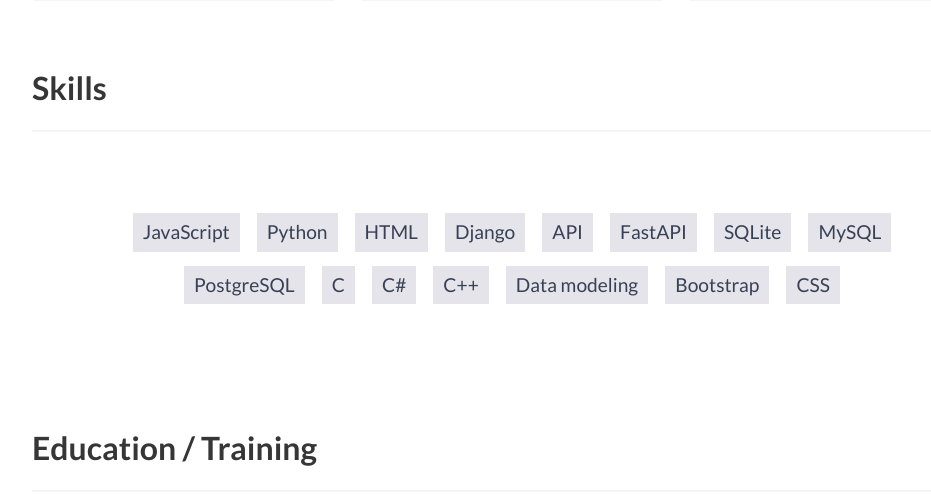
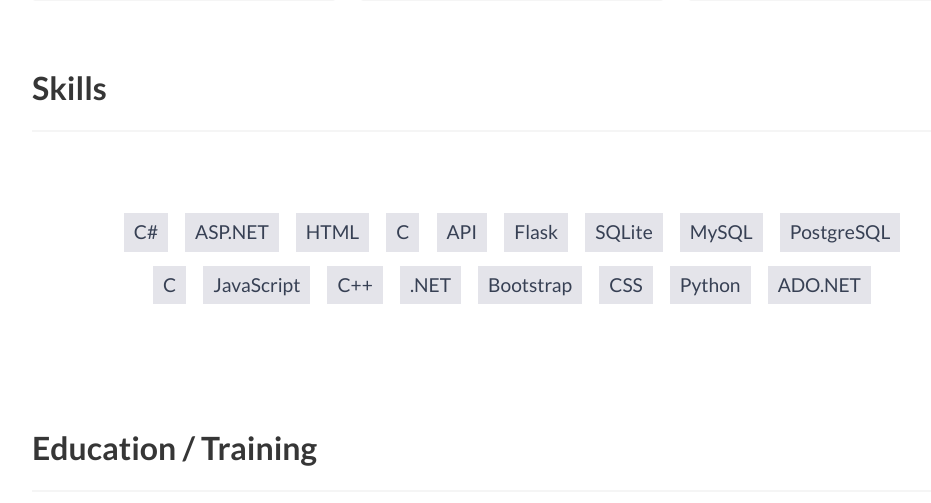
Before and after one commit to Pratyush7218/Protfolio, a Flask app: page / in a window 1280 px wide. Shown: the part 2167-2670 px from the top of the page, without its empty margins (128-1059 px from the left). Run offline with Flask 3, Linux system fonts and the light colour scheme; some libraries are stand-ins or nearby versions.

Commit message:
Update the resume

```diff
--- a/Resume/templates/index.html
+++ b/Resume/templates/index.html
@@ -234,24 +234,24 @@
       <hr />
       <div id="skills">
         <ul>
-          <li>JavaScript</li>
-          <li>Python</li>
+          <li>C#</li>
+          <li>ASP.NET</li>
           <li>HTML</li>
-          <li>Django</li>
+          <li>C</li>
           <li>API</li>
-          <li>FastAPI</li>
+          <li>Flask</li>
           <li>SQLite</li>
           <li>MySQL</li>
           <li>PostgreSQL</li>
           <li>C</li>
-          <li>C#</li>
+          <li>JavaScript</li>
           <li>C++</li>
-          <li>Data modeling</li>
+          <li>.NET</li>
           <li>Bootstrap</li>
           <li>CSS</li>
-          <!-- <li>Ruby</li>
-          <li>Go</li>
-          <li>Node.js</li>
+          <li>Python</li>
+          <li>ADO.NET</li>
+          <!-- <li>Node.js</li>
           <li>AngularJs</li>
           <li>React</li>
           <li>Elixir</li>
```
Also changed, not shown: 1 other file.
